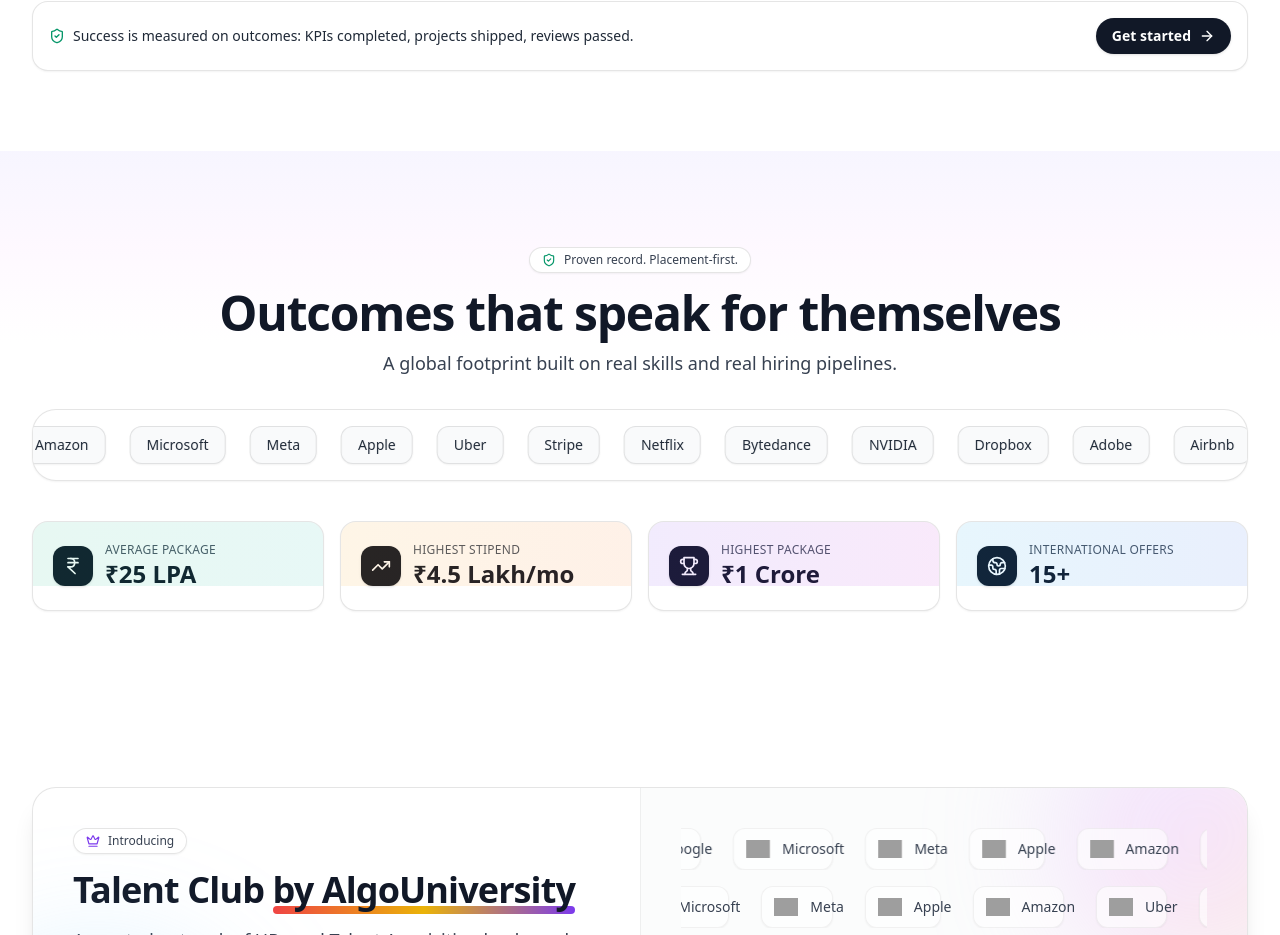
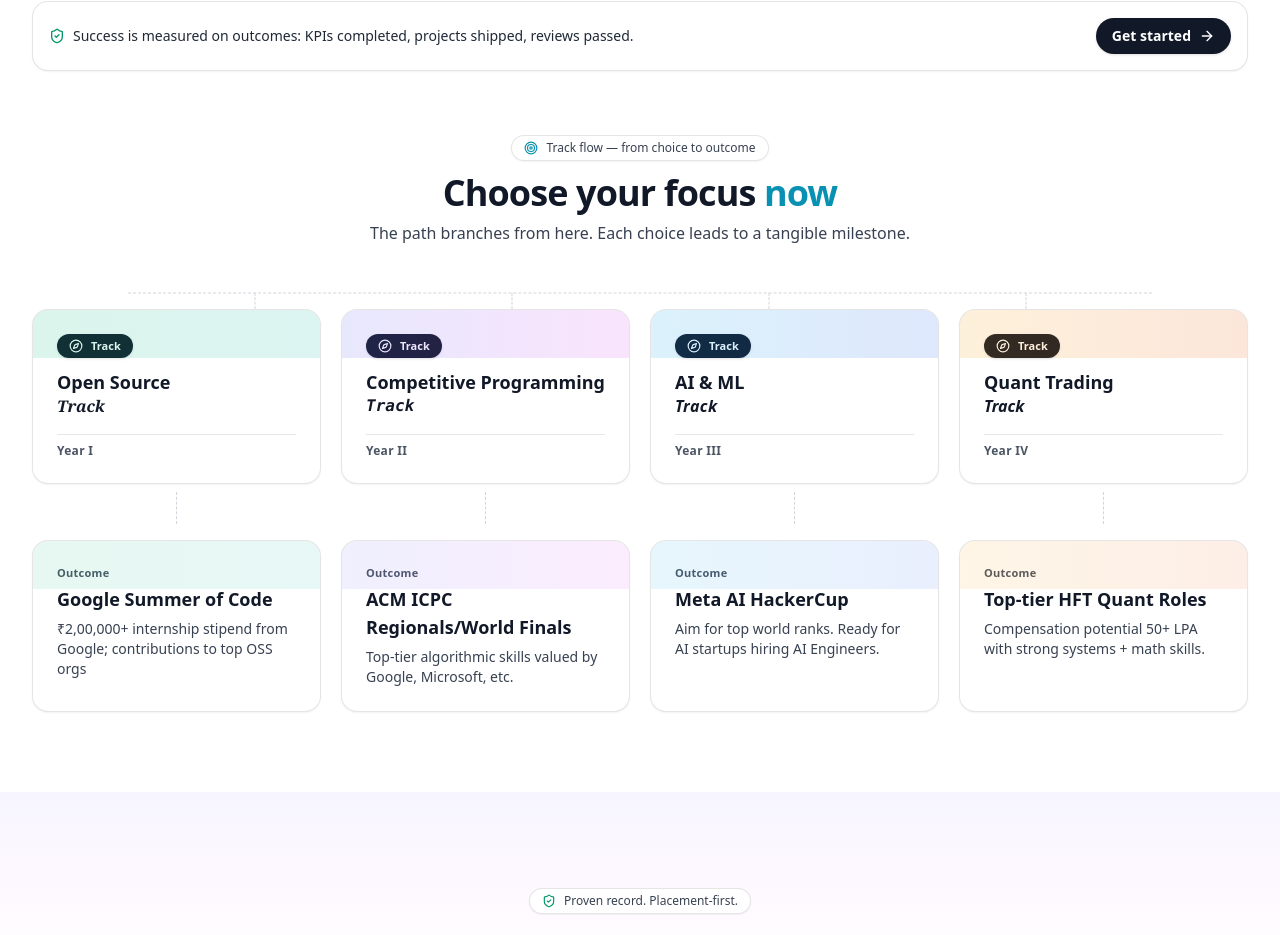
Before and after one commit to gramtop961/frontend-repo_mpievmyi_z1dzqd, a React (Vite) app: page / in a window 1280 px wide. Shown: the part 3949-4884 px from the top of the page. Built offline with nearby package versions, Linux system fonts and the light colour scheme; grey boxes are pictures that could not be loaded.

Commit message:
Update project prj_mpievmyi_v2 - 2025-11-11T11:52:36.994Z

```diff
--- a/src/components/TracksRedesign.jsx
+++ b/src/components/TracksRedesign.jsx
@@ -10,12 +10,21 @@
     { key: 'hft', tag: 'Quant & Systems', title: 'HFT Quant Track', tone: 'from-amber-500 to-orange-600', kpis: ['2–4 LPA internship stipend','C++ low-latency projects','Offers 50+ LPA potential'], projects: ['Order book simulator','Tick data pipeline','Backtesting engine'] },
   ]
 
+  // Second set: renamed with two-line titles and year labels
+  const flowTracks = [
+    { key: 't1', primary: 'Open Source', year: 'Year I', tone: 'from-emerald-500 to-teal-500', secondLineClass: 'font-serif italic', outcome: { title: 'Google Summer of Code', desc: '₹2,00,000+ internship stipend from Google; contributions to top OSS orgs' } },
+    { key: 't2', primary: 'Competitive Programming', year: 'Year II', tone: 'from-indigo-500 to-fuchsia-500', secondLineClass: 'font-mono italic', outcome: { title: 'ACM ICPC Regionals/World Finals', desc: 'Top-tier algorithmic skills valued by Google, Microsoft, etc.' } },
+    { key: 't3', primary: 'AI & ML', year: 'Year III', tone: 'from-sky-500 to-blue-600', secondLineClass: 'italic tracking-wide', outcome: { title: 'Meta AI HackerCup', desc: 'Aim for top world ranks. Ready for AI startups hiring AI Engineers.' } },
+    { key: 't4', primary: 'Quant Trading', year: 'Year IV', tone: 'from-amber-500 to-orange-600', secondLineClass: 'italic font-semibold', outcome: { title: 'Top-tier HFT Quant Roles', desc: 'Compensation potential 50+ LPA with strong systems + math skills.' } },
+  ]
+
   return (
     <section className="relative py-14 sm:py-16 lg:py-20">
       <div className="absolute inset-0 -z-10">
         <div className="absolute inset-x-0 top-0 h-36 bg-gradient-to-b from-cyan-50/80 via-sky-50/40 to-transparent" />
       </div>
       <div className="max-w-7xl mx-auto px-4 sm:px-6 lg:px-8">
+        {/* Original redesigned tracks with outcomes/KPIs */}
         <div className="text-center max-w-3xl mx-auto">
           <div className="inline-flex items-center gap-2 rounded-full border border-black/10 bg-white px-3 py-1 text-xs text-gray-700 shadow-sm mb-3">
             <Target className="h-3.5 w-3.5 text-cyan-600" /> Tracks — redesigned with clear outcomes
@@ -62,6 +71,82 @@
             <a href="#seat" className="inline-flex items-center gap-2 rounded-full bg-gray-900 text-white px-4 py-2 text-sm font-semibold shadow hover:shadow-md">Get started <ArrowRight className="h-4 w-4" /></a>
           </div>
         </div>
+
+        {/* New duplicated block below with relabeled tracks and flow lines */}
+        <div className="mt-16">
+          <div className="text-center max-w-3xl mx-auto">
+            <div className="inline-flex items-center gap-2 rounded-full border border-black/10 bg-white px-3 py-1 text-xs text-gray-700 shadow-sm mb-3">
+              <Target className="h-3.5 w-3.5 text-cyan-600" /> Track flow — from choice to outcome
+            </div>
+            <h3 className="text-2xl sm:text-3xl lg:text-4xl font-extrabold tracking-tight text-gray-900">
+              Choose your focus <span className="text-cyan-600">now</span>
+            </h3>
+            <p className="mt-2 text-gray-700">The path branches from here. Each choice leads to a tangible milestone.</p>
+          </div>
+
+          {/* Hub with dotted branches to each card */}
+          <div className="relative mt-8">
+            <div className="mx-auto w-full max-w-5xl">
+              {/* Horizontal dotted line */}
+              <div className="hidden lg:block relative h-8">
+                <div className="absolute left-0 right-0 top-1/2 -translate-y-1/2 border-t border-dashed border-gray-300" />
+                {/* Vertical connectors to each column */}
+                <div className="absolute grid grid-cols-4 gap-5 left-0 right-0 top-0 h-full px-2">
+                  {[0,1,2,3].map((i) => (
+                    <div key={i} className="relative">
+                      <div className="absolute left-1/2 -translate-x-1/2 top-1/2 h-4 border-l border-dashed border-gray-300" />
+                    </div>
+                  ))}
+                </div>
+              </div>
+            </div>
+
+            {/* Track cards */}
+            <div className="grid md:grid-cols-2 lg:grid-cols-4 gap-5">
+              {flowTracks.map((t, idx) => (
+                <motion.div key={t.key} initial={{ opacity: 0, y: 16 }} whileInView={{ opacity: 1, y: 0 }} viewport={{ once: true, amount: 0.2 }} transition={{ duration: 0.45, delay: idx * 0.04 }} className="relative overflow-hidden rounded-2xl border border-black/10 bg-white shadow-sm hover:shadow-lg">
+                  <div className={`absolute inset-x-0 -top-8 h-20 bg-gradient-to-r ${t.tone} opacity-15`} />
+                  <div className="p-5 sm:p-6">
+                    <div className="inline-flex items-center gap-2 rounded-full bg-gray-900 text-white px-3 py-1 text-[11px] font-semibold shadow"><Compass className="h-3.5 w-3.5" /> Track</div>
+                    <h4 className="mt-3 text-lg font-bold text-gray-900 leading-tight">
+                      <span className="block">{t.primary}</span>
+                      <span className={`block text-base ${t.secondLineClass}`}>Track</span>
+                    </h4>
+                    <div className="mt-4">
+                      <div className="h-px w-full bg-gray-200" />
+                      <div className="mt-2 text-xs font-semibold text-gray-600 tracking-wide">{t.year}</div>
+                    </div>
+                  </div>
+                  {/* Bottom anchor for dotted line connector */}
+                  <div className="absolute left-1/2 -translate-x-1/2 -bottom-4 h-4 w-px border-l border-dashed border-gray-300 hidden lg:block" />
+                </motion.div>
+              ))}
+            </div>
+
+            {/* Dotted verticals from each card to outcome cards */}
+            <div className="hidden lg:grid grid-cols-4 gap-5 mt-2">
+              {[0,1,2,3].map((i) => (
+                <div key={i} className="relative">
+                  <div className="mx-auto h-8 w-px border-l border-dashed border-gray-300" />
+                </div>
+              ))}
+            </div>
+
+            {/* Outcome cards */}
+            <div className="grid md:grid-cols-2 lg:grid-cols-4 gap-5 mt-4">
+              {flowTracks.map((t, idx) => (
+                <motion.div key={`${t.key}-out`} initial={{ opacity: 0, y: 16 }} whileInView={{ opacity: 1, y: 0 }} viewport={{ once: true, amount: 0.2 }} transition={{ duration: 0.45, delay: idx * 0.05 }} className="relative overflow-hidden rounded-2xl border border-black/10 bg-white shadow-sm">
+                  <div className={`absolute inset-x-0 -top-8 h-20 bg-gradient-to-r ${t.tone} opacity-10`} />
+                  <div className="p-5 sm:p-6">
+                    <div className="text-[11px] font-semibold text-gray-600 tracking-wide mb-1">Outcome</div>
+                    <h5 className="text-base sm:text-lg font-bold text-gray-900">{t.outcome.title}</h5>
+                    <p className="mt-1.5 text-sm text-gray-700">{t.outcome.desc}</p>
+                  </div>
+                </motion.div>
+              ))}
+            </div>
+          </div>
+        </div>
       </div>
     </section>
   )
```
Also changed, not shown: 1 other file (tests, documents, lock files or other folders).
